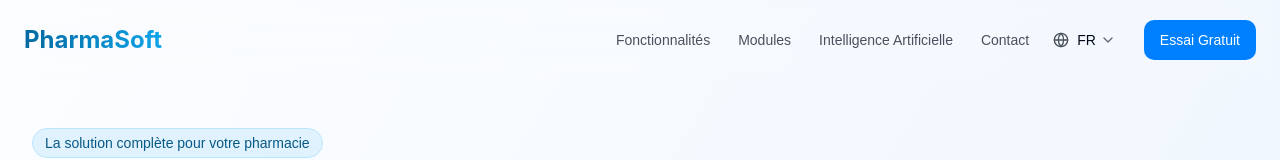
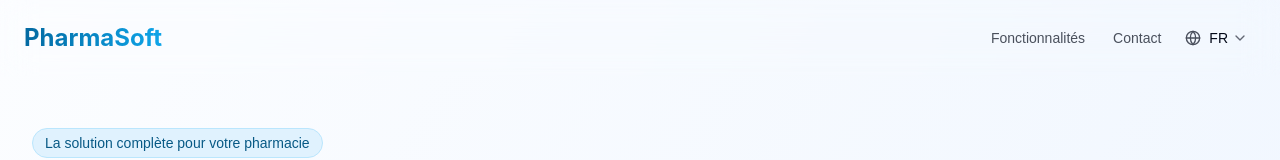
Before and after one commit to LeeJoamerD/pharmacenter-hub, a React (Vite) app: page / in a window 1280 px wide. Shown: the top 160 px of the page. Built offline with nearby package versions, Linux system fonts and the light colour scheme; a web font is replaced by a local one.

Commit message:
Remove deprecated header elements

```diff
--- a/src/components/Header.tsx
+++ b/src/components/Header.tsx
@@ -42,17 +42,10 @@ export function Header() {
         {/* Desktop Navigation */}
         <nav className="hidden md:flex items-center space-x-1">
           <a href="#features" className="navbar-item">{t('features')}</a>
-          <a href="#modules" className="navbar-item">{t('modules')}</a>
-          <a href="#ai" className="navbar-item">{t('ai')}</a>
           <a href="#contact" className="navbar-item">{t('contact')}</a>
           <div className="ml-4">
             <LanguageSelector />
           </div>
-          <Link to="/dashboard">
-            <Button className="ml-4 button-hover-effect bg-primary hover:bg-primary/90 text-white">
-              {t('freeTrial')}
-            </Button>
-          </Link>
         </nav>
 
         {/* Mobile Menu Button */}
@@ -89,31 +82,12 @@ export function Header() {
             {t('features')}
           </a>
           <a
-            href="#modules"
-            className="py-3 text-lg font-medium border-b border-border/20"
-            onClick={() => setIsMobileMenuOpen(false)}
-          >
-            {t('modules')}
-          </a>
-          <a
-            href="#ai"
-            className="py-3 text-lg font-medium border-b border-border/20"
-            onClick={() => setIsMobileMenuOpen(false)}
-          >
-            {t('ai')}
-          </a>
-          <a
             href="#contact"
             className="py-3 text-lg font-medium border-b border-border/20"
             onClick={() => setIsMobileMenuOpen(false)}
           >
             {t('contact')}
           </a>
-          <Link to="/dashboard">
-            <Button className="mt-4 w-full button-hover-effect bg-primary hover:bg-primary/90 text-white">
-              {t('freeTrial')}
-            </Button>
-          </Link>
         </nav>
       </div>
     </header>
```
